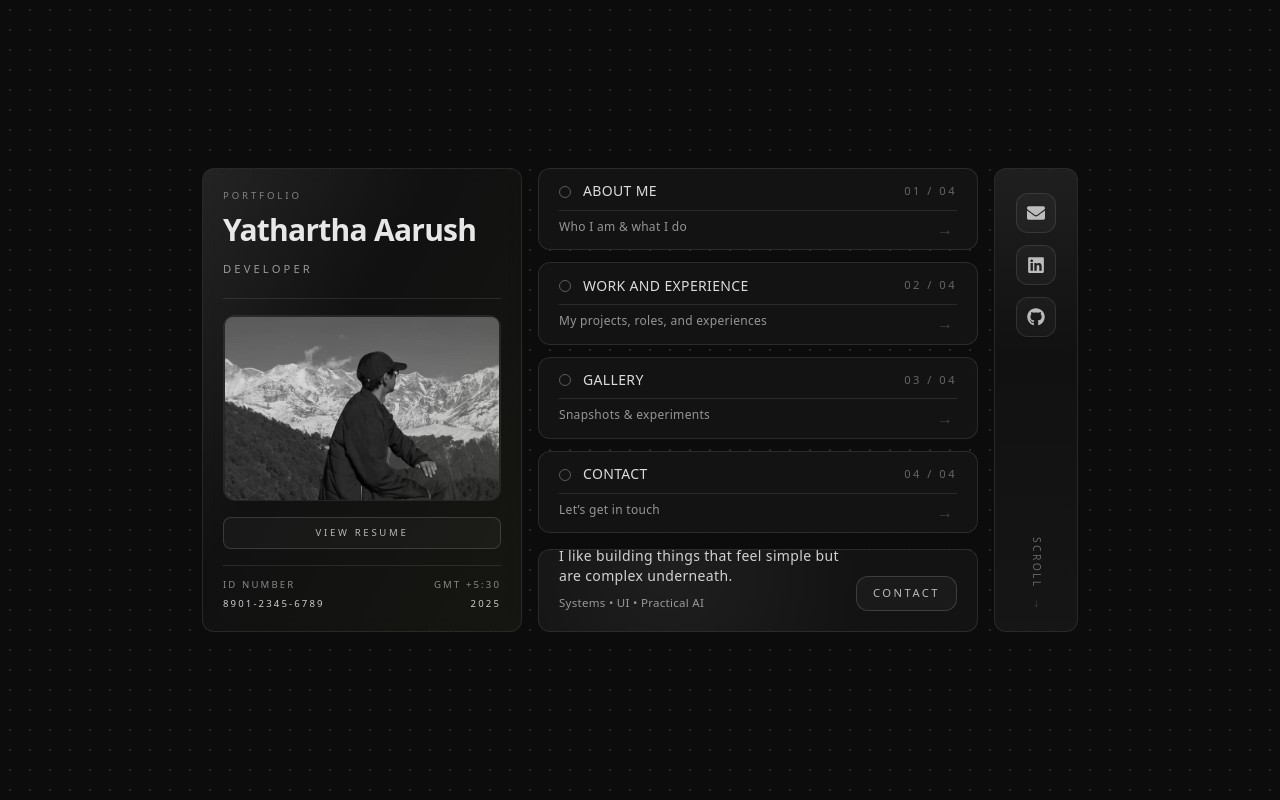
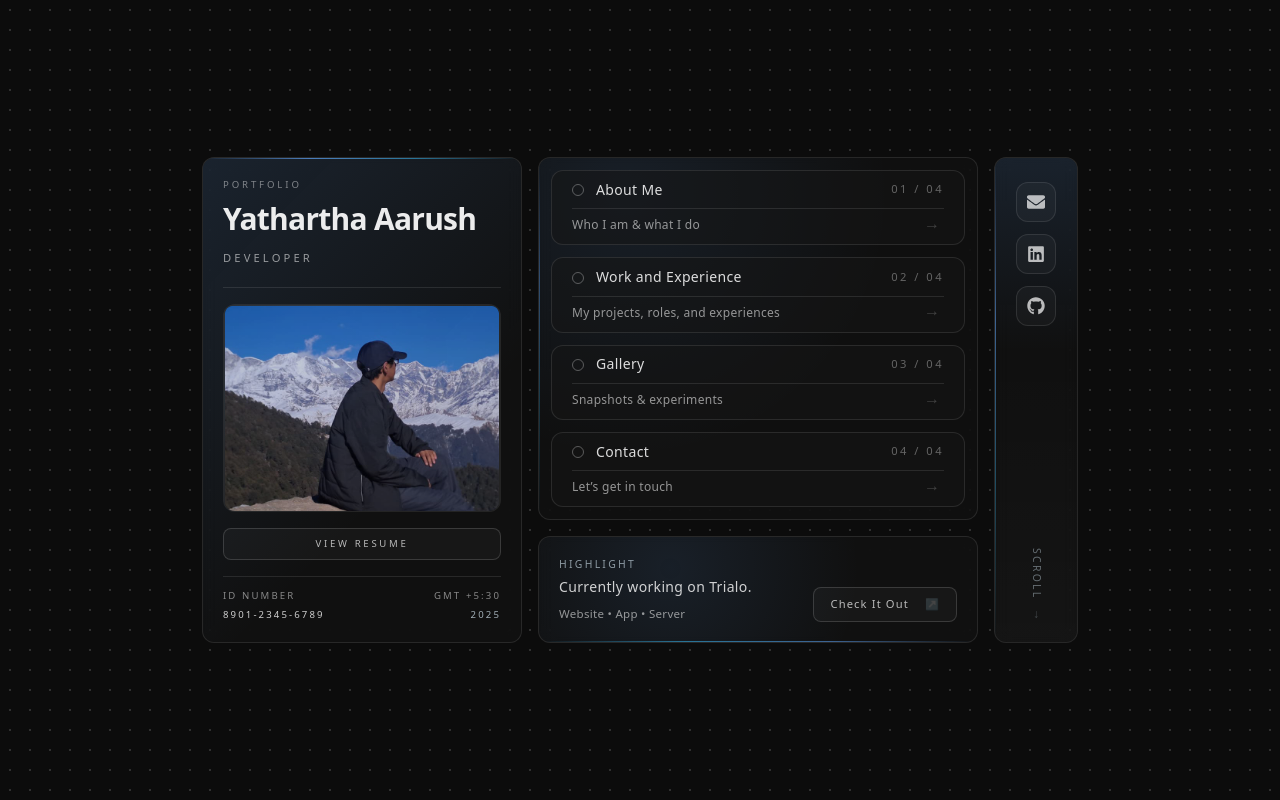
Before and after one commit to Yathartha19/Portfolio-Website, a Next.js app: page / in a window 1280 px wide. Shown: the top 800 px of the page. Built offline with nearby package versions, Linux system fonts and the light colour scheme.

Commit message:
home page ui

```diff
--- a/screens/home/Hero.tsx
+++ b/screens/home/Hero.tsx
@@ -1,35 +1,37 @@
-
 import Image from "next/image";
 import Link from "next/link";
 import { FaEnvelope, FaLinkedin, FaGithub } from "react-icons/fa";
 
 export default function Hero() {
   const navItems = [
-    { id: "about", label: "ABOUT ME", sub: "Who I am & what I do" },
-    { id: "work", label: "WORK AND EXPERIENCE", sub: "My projects, roles, and experiences" },
-    { id: "gallery", label: "GALLERY", sub: "Snapshots & experiments" },
-    { id: "contact", label: "CONTACT", sub: "Let’s get in touch" },
+    { id: "about", label: "About Me", sub: "Who I am & what I do" },
+    { id: "work", label: "Work and Experience", sub: "My projects, roles, and experiences" },
+    { id: "gallery", label: "Gallery", sub: "Snapshots & experiments" },
+    { id: "contact", label: "Contact", sub: "Let’s get in touch" },
   ];
 
   return (
     <main
       className="
-        w-full lg:h-screen bg-[#0c0c0c] text-white
+        w-full lg:min-h-screen text-white
         flex items-center justify-center
-        bg-[radial-gradient(circle,rgba(255,255,255,0.12)_1px,transparent_1px)]
+        bg-[radial-gradient(circle,rgba(255,255,255,0.15)_1px,transparent_1px)]
         bg-size-[20px_20px]
+        relative overflow-hidden
       "
     >
+
       <article
         className="
           min-h-0
-          w-full md:h-[58vh]
+          w-full md:h-[486px]
           flex flex-col md:flex-row
           items-center md:items-stretch
           justify-center
           gap-4
           px-6 lg:px-0
           max-lg:mt-12
+          relative z-10
         "
       >
         {/* LEFT */}
@@ -39,29 +41,33 @@ export default function Hero() {
               relative w-full h-full
               rounded-xl
               border border-white/10
-              bg-neutral-900/55 backdrop-blur
+              bg-neutral-900/45 backdrop-blur
               overflow-hidden
               flex flex-col
               transition-all duration-300 ease-out
               hover:scale-[1.02]
-              hover:border-white/20
+              hover:border-sky-200/25
             "
           >
-
-            <div className="pointer-events-none absolute inset-0 bg-[linear-gradient(120deg,rgba(255,255,255,0.08),transparent_40%,rgba(255,255,0,0.02))]" />
+            <div className="pointer-events-none absolute inset-0 bg-[linear-gradient(135deg,rgba(96,165,250,0.13),transparent_65%)]" />
+            <div className="pointer-events-none absolute left-0 top-0 h-px w-full bg-[linear-gradient(90deg,transparent,rgba(96,165,250,0.7),rgba(56,189,248,0.55),transparent)]" />
 
             <div className="relative p-5 h-full flex flex-col">
               {/* HEADER */}
               <div className="shrink-0">
-                <div className="flex items-start justify-between gap-4">
+                <div className="flex items-start">
                   <div className="min-w-0">
-                    <p className="text-[0.6rem] tracking-[0.3em] text-white/45">PORTFOLIO</p>
-                    <h3 className="mt-2 text-3xl font-semibold tracking-tight text-white/90 leading-tight">
+                    <div className="flex items-center">
+                      <span className="text-[0.6rem] tracking-[0.3em] text-white/45">PORTFOLIO</span>
+                    </div>
+
+                    <h3 className="mt-2 text-3xl font-semibold tracking-tight text-white/92 leading-tight">
                       Yathartha Aarush
                     </h3>
-                    <p className="mt-3 text-[0.7rem] tracking-[0.28em] text-white/55">
-                      DEVELOPER
-                    </p>
+
+                    <div className="mt-3 flex items-center gap-2">
+                      <span className="text-[0.7rem] tracking-[0.28em] text-white/55">DEVELOPER</span>
+                    </div>
                   </div>
                 </div>
 
@@ -70,16 +76,17 @@ export default function Hero() {
 
               {/* MAIN */}
               <div className="flex-1 flex flex-col justify-between gap-4 min-h-0">
-                 {/* photo module */}
-                <div className="flex-1 rounded-xl border border-white/10 bg-black/25 mt-4 overflow-hidden">
-                  <div className="rounded-lg border border-white/10 overflow-hidden">
+                <div className="flex-1 rounded-xl border border-white/10 bg-black/25 mt-4 overflow-hidden relative">
+                  <div className="pointer-events-none absolute inset-0 bg-[radial-gradient(circle_at_35%_25%,rgba(96,165,250,0.16),transparent_55%)]" />
+                  <div className="rounded-lg border border-white/10 overflow-hidden relative">
                     <Image
                       src="/profile.jpeg"
                       alt="Yathartha Aarush"
                       width={600}
                       height={600}
-                      className="object-cover scale-[1.8] opacity-90 grayscale"
+                      className="object-cover scale-[1.8] opacity-80 select-none pointer-events-none"
                       priority
+                      draggable={false}
                     />
                   </div>
                 </div>
@@ -91,7 +98,7 @@ export default function Hero() {
                     border border-white/15 bg-white/3
                     text-[0.6rem] tracking-[0.28em] text-white/70
                     transition-all duration-300
-                      hover:bg-white/8 hover:border-white/25 hover:text-white
+                    hover:bg-white/4 hover:border-sky-200/20 hover:text-sky-100
                     hover:cursor-pointer
                   "
                 >
@@ -104,20 +111,12 @@ export default function Hero() {
                 <div className="mt-4 h-px bg-white/10" />
                 <div className="mt-3 flex items-center justify-between">
                   <div className="flex flex-col items-start">
-                    <p className="text-[0.6rem] tracking-[0.22em] text-white/50">
-                      ID NUMBER
-                    </p>
-                    <p className="mt-1 text-[0.6rem] tracking-[0.22em] text-white/80">
-                      8901-2345-6789
-                    </p>
+                    <p className="text-[0.6rem] tracking-[0.22em] text-white/50">ID NUMBER</p>
+                    <p className="mt-1 text-[0.6rem] tracking-[0.22em] text-white/80">8901-2345-6789</p>
                   </div>
                   <div className="flex flex-col items-end">
-                    <p className="text-[0.6rem] tracking-[0.22em] text-white/50">
-                      GMT +5:30
-                    </p>
-                    <p className="mt-1 text-[0.6rem] tracking-[0.22em] text-white/80">
-                      {new Date().getFullYear()}
-                    </p>
+                    <p className="text-[0.6rem] tracking-[0.22em] text-white/50">GMT +5:30</p>
+                    <p className="mt-1 text-[0.6rem] tracking-[0.22em] text-sky-100/70">{new Date().getFullYear()}</p>
                   </div>
                 </div>
               </div>
@@ -127,58 +126,70 @@ export default function Hero() {
 
         {/* MIDDLE: NAV + STATUS */}
         <div className="h-full w-full md:w-[380px] xl:w-[440px] flex flex-col gap-4">
-          {/* NAV CARDS */}
+          {/* NAV CARDS (extra highlight) */}
           <div
-            className="grid gap-3"
+            className="
+              flex-1
+              grid gap-3
+              rounded-xl border border-white/10
+              bg-neutral-900/35 backdrop-blur
+              p-3
+              relative overflow-hidden
+            "
             style={{ gridTemplateRows: `repeat(${navItems.length}, minmax(0, 1fr))` }}
           >
+            {/* subtle panel wash */}
+            <div className="pointer-events-none absolute inset-0 bg-[radial-gradient(circle_at_20%_10%,rgba(96,165,250,0.10),transparent_55%)]" />
+            <div className="pointer-events-none absolute left-0 top-0 h-full w-px bg-[linear-gradient(180deg,transparent,rgba(96,165,250,0.55),rgba(56,189,248,0.35),transparent)] opacity-70" />
+
             {navItems.map((item, idx) => (
               <a
                 key={item.id}
                 href={`#${item.id}`}
                 className="
                   group relative h-full w-full
+                  flex flex-col justify-center
                   rounded-xl border border-white/10
-                  bg-neutral-900/70 backdrop-blur
-                  px-5 py-3.5
+                  bg-neutral-900/55
+                  px-5 py-2
                   transition-all duration-300 ease-out
-                  hover:scale-[1.015]
-                  hover:border-white/20
-                  hover:bg-neutral-900/90
-                  hover:shadow-[0_0_40px_rgba(255,255,255,0.06)]
+                  hover:scale-[1.01]
+                  hover:border-sky-200/30
+                  hover:bg-neutral-900/70
                   overflow-hidden
                 "
               >
-                <div className="pointer-events-none absolute inset-0 opacity-0 group-hover:opacity-100 transition-opacity duration-300 bg-[radial-gradient(circle_at_20%_10%,rgba(255,255,255,0.06),transparent_55%)]" />
+                {/* internal highlight */}
+                <div className="pointer-events-none absolute inset-0 opacity-0 group-hover:opacity-100 transition-opacity duration-300 bg-[radial-gradient(circle_at_25%_20%,rgba(96,165,250,0.14),transparent_55%)]" />
 
                 <div className="relative flex items-center gap-3">
+                  {/* dot */}
                   <span
                     className="
                       mt-px w-3 h-3 rounded-full
                       border border-white/30
                       transition-all duration-300 ease-out
-                      group-hover:bg-white/70 group-hover:border-white/70
+                      group-hover:bg-sky-200/80 group-hover:border-sky-200/80
                       group-hover:scale-125
-                      group-hover:shadow-[0_0_18px_rgba(255,255,255,0.18)]
                     "
                   />
 
-                  <span className="text-sm font-medium tracking-wide text-white/85 leading-none group-hover:text-white transition-colors duration-300">
+                  <span className="text-sm font-medium tracking-wide text-white/85 leading-none group-hover:text-sky-50 transition-colors duration-300">
                     {item.label}
                   </span>
 
-                  <span className="ml-auto text-[0.7rem] tracking-[0.22em] text-white/35 group-hover:text-white/55 transition-colors duration-300">
+                  <span className="ml-auto text-[0.7rem] tracking-[0.22em] text-white/35 group-hover:text-sky-100/75 transition-colors duration-300">
                     {String(idx + 1).padStart(2, "0")} / {String(navItems.length).padStart(2, "0")}
                   </span>
                 </div>
 
-                <div className="relative mt-2.5 h-px bg-white/10 group-hover:bg-white/15 transition-colors duration-300" />
+                <div className="relative mt-2.5 h-px bg-white/10 group-hover:bg-sky-200/20 transition-colors duration-300" />
 
-                <p className="relative mt-2 text-[0.75rem] leading-snug tracking-wide text-white/55 group-hover:text-white/75 transition-colors duration-300">
+                <p className="relative mt-2 text-[0.75rem] leading-snug tracking-wide text-white/55 group-hover:text-white/80 transition-colors duration-300">
                   {item.sub}
                 </p>
 
-                <span className="pointer-events-none absolute right-6 top-12 text-white/20 group-hover:text-white/50 transition-all duration-300 group-hover:translate-x-0.5">
+                <span className="pointer-events-none absolute right-6 top-10 text-white/20 group-hover:text-sky-100/70 transition-all duration-300 group-hover:translate-x-0.5">
                   →
                 </span>
               </a>
@@ -188,43 +199,46 @@ export default function Hero() {
           {/* STATUS PANEL */}
           <div
             className="
-              h-[28%]
               rounded-xl border border-white/10
-              bg-neutral-900/70 backdrop-blur
+              bg-neutral-900/45 backdrop-blur
               transition-all duration-300 ease-out
               hover:scale-[1.01]
-              hover:border-white/20
-              hover:bg-neutral-900/90
+              hover:border-sky-200/25
+              hover:bg-neutral-900/60
               overflow-hidden
               relative
             "
           >
-            <div className="pointer-events-none absolute inset-0 bg-[radial-gradient(circle_at_30%_30%,rgba(255,255,255,0.05),transparent_60%)]" />
+            <div className="pointer-events-none absolute inset-0 bg-[radial-gradient(circle_at_30%_30%,rgba(96,165,250,0.10),transparent_60%)]" />
+            <div className="pointer-events-none absolute bottom-0 left-0 h-px w-full bg-[linear-gradient(90deg,transparent,rgba(56,189,248,0.55),rgba(96,165,250,0.55),transparent)]" />
 
             <div className="relative h-full w-full p-5 flex items-end justify-between gap-4">
               <div className="min-w-0">
-                <p className="text-[0.65rem] tracking-[0.22em] text-white/50">HIGHLIGHT</p>
+                <p className="text-[0.65rem] tracking-[0.22em] text-sky-100/60">HIGHLIGHT</p>
                 <p className="mt-1 text-sm tracking-wide text-white/80">
-                  I like building things that feel simple but are complex underneath.
+                  Currently working on Trialo.
                 </p>
-                <p className="mt-2 text-[0.72rem] tracking-wide text-white/55">
-                  Systems • UI • Practical AI
-                </p>
+                <p className="mt-2 text-[0.72rem] tracking-wide text-white/55">Website • App • Server</p>
               </div>
 
               <a
-                href="#contact"
+                href="https://ridetrailo.com/"
+                target="_blank"
+                rel="noopener noreferrer"
                 className="
                   shrink-0
-                  text-[0.7rem] tracking-[0.22em]
-                  px-4 py-2 rounded-xl
+                  text-[0.7rem] tracking-widest
+                  px-4 py-2 rounded-lg
                   border border-white/15 bg-white/3
                   text-white/70
                   transition-all duration-300
-                  hover:bg-white/8 hover:border-white/25 hover:text-white
+                  hover:bg-white/8 hover:border-sky-200/35 hover:text-sky-100
                 "
               >
-                CONTACT
+                Check It Out
+                <span className="text-white/20 group-hover:text-white/45 transition-colors duration-300 pl-4">
+                  ↗
+                </span>
               </a>
             </div>
           </div>
@@ -235,18 +249,18 @@ export default function Hero() {
           className="
             hidden md:flex h-full w-[70px] xl:w-[84px]
             rounded-xl border border-white/10
-            bg-neutral-900/60 backdrop-blur
+            bg-neutral-900/40 backdrop-blur
             transition-all duration-300 ease-out
             hover:scale-[1.02]
-            hover:border-white/20
+            hover:border-sky-200/25
             overflow-hidden
             relative
           "
         >
-          <div className="pointer-events-none absolute inset-0 bg-[linear-gradient(180deg,rgba(255,255,255,0.06),transparent_40%,rgba(255,255,255,0.02))]" />
+          <div className="pointer-events-none absolute inset-0 bg-[linear-gradient(180deg,rgba(96,165,250,0.12),transparent_40%,rgba(255,255,255,0.02))]" />
+          <div className="pointer-events-none absolute left-0 top-0 h-full w-px bg-[linear-gradient(180deg,transparent,rgba(96,165,250,0.55),rgba(56,189,248,0.35),transparent)]" />
 
           <div className="relative h-full w-full p-3 flex flex-col justify-between">
-            {/* quick links */}
             <div className="flex flex-col gap-3 items-center pt-3">
               {[
                 { href: "mailto:aarushyathartha19@gmail.com", label: "Email", Icon: FaEnvelope },
@@ -257,6 +271,7 @@ export default function Hero() {
                   key={label}
                   href={href}
                   target={href.startsWith("http") ? "_blank" : undefined}
+                  rel={href.startsWith("http") ? "noopener noreferrer" : undefined}
                   aria-label={label}
                   className="
                     w-10 h-10 rounded-xl
@@ -265,8 +280,8 @@ export default function Hero() {
                     text-white/70
                     transition-all duration-300
                     hover:bg-white/[0.07]
-                    hover:border-white/20
-                    hover:text-white
+                    hover:border-sky-200/35
+                    hover:text-sky-100
                     hover:scale-[1.03]
                   "
                 >
@@ -275,18 +290,15 @@ export default function Hero() {
               ))}
             </div>
 
-            {/* hint */}
             <div className="flex flex-col items-center gap-2 pb-2">
-              <span className="text-[0.65rem] mb-4 tracking-[0.22em] text-white/35 rotate-90">
+              <span className="text-[0.65rem] mb-4 tracking-[0.22em] text-sky-100/40 rotate-90">
                 SCROLL
               </span>
-              <span className="text-white/20 text-xs">↓</span>
+              <span className="text-sky-100/25 text-xs">↓</span>
             </div>
           </div>
         </div>
-
       </article>
-
     </main>
   );
 }
```
Also changed, not shown: screens/home/About.tsx (+8 -0 lines), screens/home/Contact.tsx (+10 -3 lines). Lines whose indentation alone changed are shown as unchanged.
